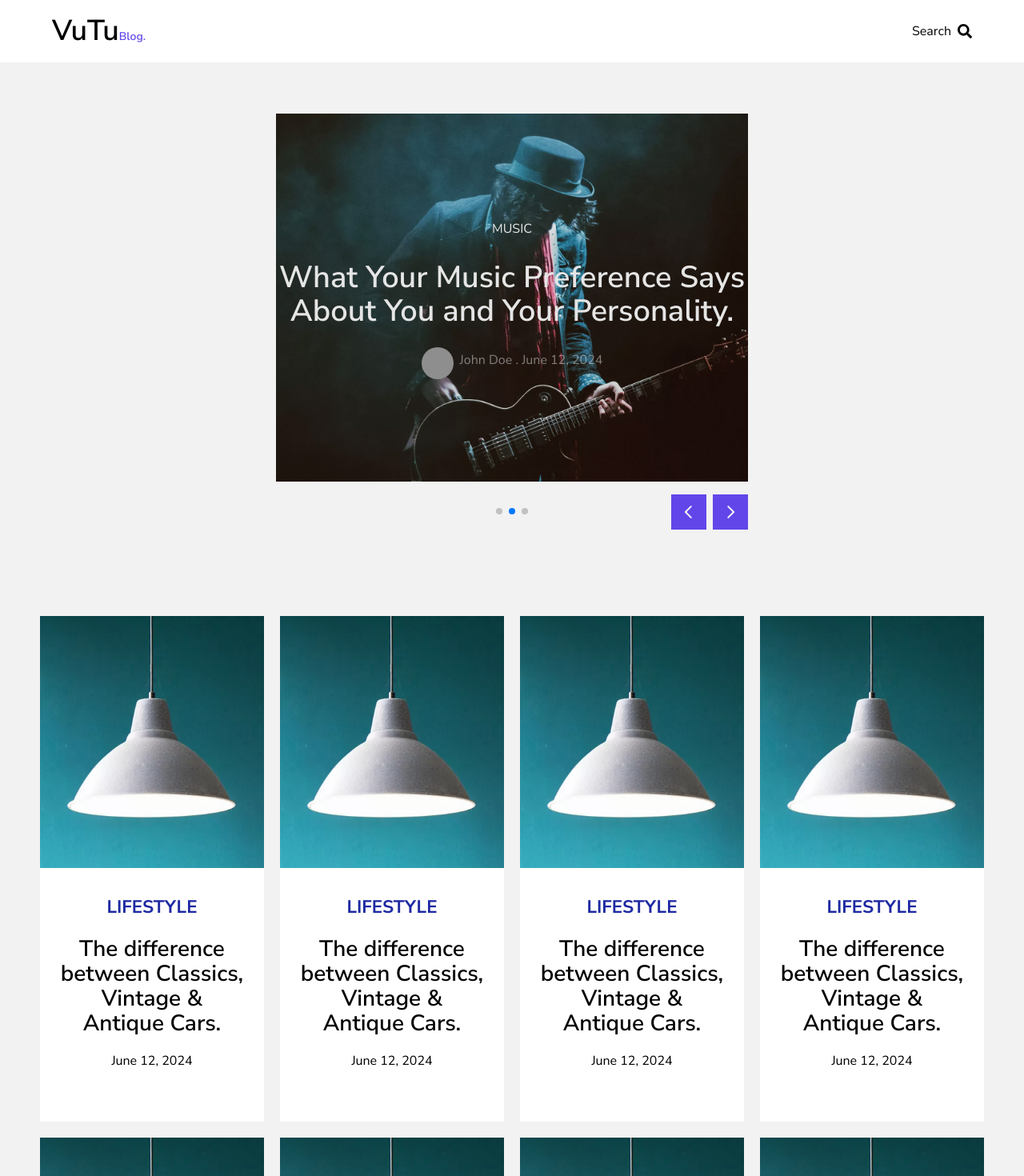
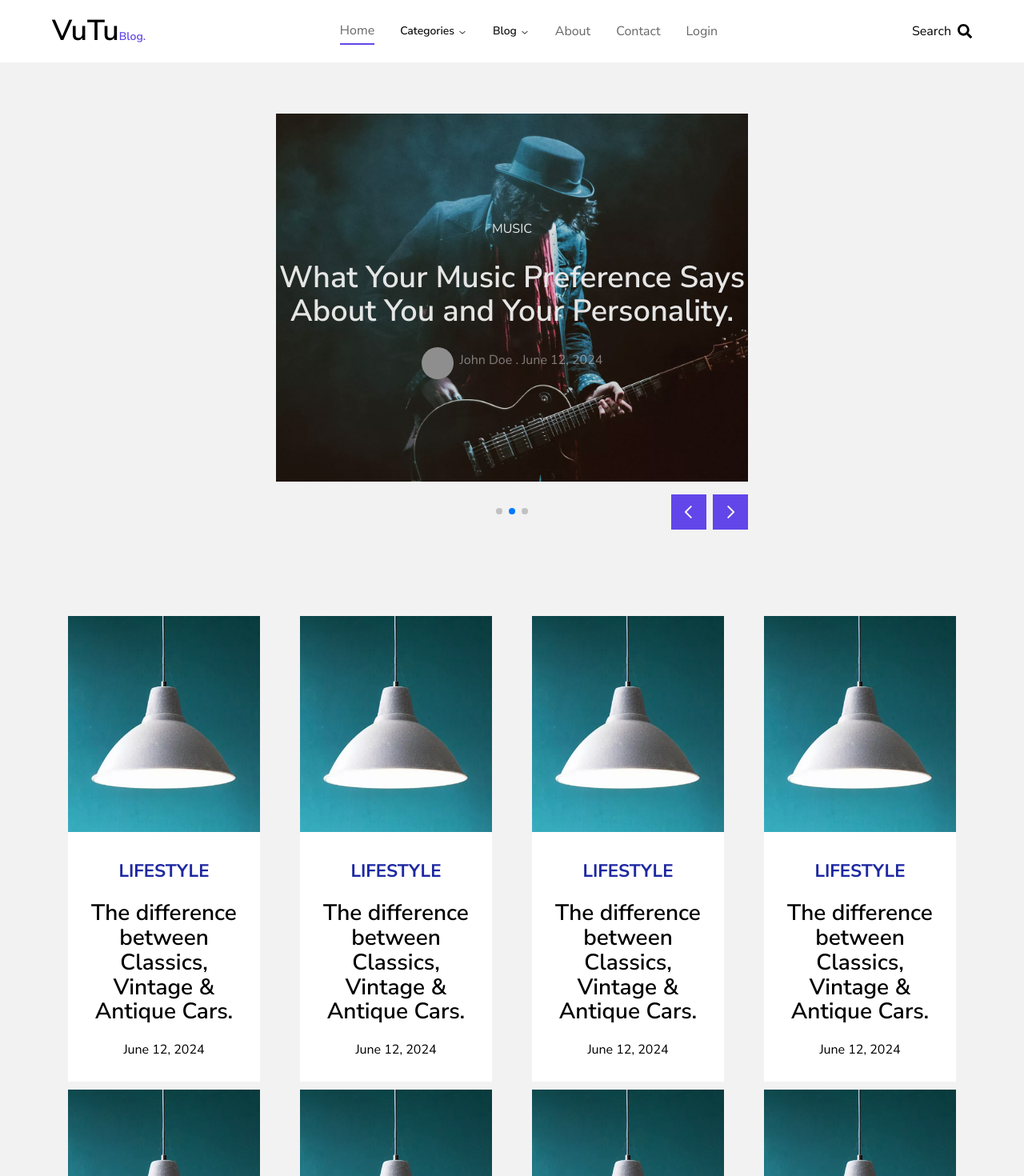
Before and after one commit to BBoyFinger/my-blog, a Next.js app: page / in a window 1280 px wide. Shown: the top 1470 px of the page at 80% size. Built offline with nearby package versions, Linux system fonts and the light colour scheme; grey boxes are pictures that could not be loaded.

Commit message:
update ui

```diff
--- a/src/app/page.tsx
+++ b/src/app/page.tsx
@@ -248,7 +248,7 @@ const HomePage = (props: Props) => {
 
       {/* Post */}
       <section className="pt-[60px] pb-[72px]">
-        <div className="container grid grid-cols-1 xl:grid-cols-4 gap-[20px]  px-[10px] ">
+        <div className="container grid grid-cols-1 xl:grid-cols-4 gap-[10px]">
           {posts.map((post, index) => {
             return (
               <Post
--- a/src/components/Footer.tsx
+++ b/src/components/Footer.tsx
@@ -1,3 +1,4 @@
+import { MdOutlineEmail } from "react-icons/md";
 import React from "react";
 import { Input } from "./ui/input";
 import { MdEmail } from "react-icons/md";
@@ -53,8 +54,14 @@ const Footer = (props: Props) => {
             </p>
 
             <div className="flex mb-[18px]">
-              <Input type="email" placeholder="Email" />
-              <Button type="submit">Send</Button>
+              <Input
+                type="email"
+                placeholder="Email Address"
+                className={`bg-[rgba(0,0,0,0.25)]  text-white px-[20px]`}
+              />
+              <Button type="submit" className="bg-black text-white px-[20px]">
+                Send
+              </Button>
             </div>
 
             <div className="text-center xl:text-left">
@@ -62,7 +69,7 @@ const Footer = (props: Props) => {
             </div>
           </div>
         </div>
-        <div className="flex flex-col xl:flex-row justify-between">
+        <div className="flex flex-col xl:flex-row justify-between rounded-none">
           {/* social */}
 
           {/* Copyright */}
--- a/src/components/MobileNav.tsx
+++ b/src/components/MobileNav.tsx
@@ -16,16 +16,12 @@ const links = [
     href: "/category",
   },
   {
-    name: "Styles",
-    href: "/styles",
+    name: "About",
+    href: "/about",
   },
   {
     name: "Blog",
     href: "/blog",
-  },
-  {
-    name: "About",
-    href: "/about",
   },
   {
     name: "Contact",
--- a/src/components/NavBar.tsx
+++ b/src/components/NavBar.tsx
@@ -17,57 +17,42 @@ const links = [
   {
     name: "Home",
     href: "/",
+    trigger: false,
   },
   {
     name: "Categories",
     href: "/category",
-  },
-  {
-    name: "Styles",
-    href: "/styles",
+    trigger: true,
+    children: [
+      { name: "Category 1", href: "/category/1" },
+      { name: "Category 2", href: "/category/2" },
+      { name: "Category 3", href: "/category/3" },
+    ],
   },
   {
     name: "Blog",
     href: "/blog",
+    trigger: true,
+    children: [
+      { name: "Blog Post 1", href: "/blog/1" },
+      { name: "Blog Post 2", href: "/blog/2" },
+      { name: "Blog Post 3", href: "/blog/3" },
+    ],
   },
   {
     name: "About",
     href: "/about",
+    trigger: false,
   },
   {
     name: "Contact",
     href: "/contact",
+    trigger: false,
   },
   {
     name: "Login",
     href: "/login",
-  },
-];
-
-const category = [
-  {
-    tille: "LifeStylle",
-    href: "#",
-  },
-  {
-    tille: "LifeStylle",
-    href: "#",
-  },
-  {
-    tille: "LifeStylle",
-    href: "#",
-  },
-  {
-    tille: "LifeStylle",
-    href: "#",
-  },
-  {
-    tille: "LifeStylle",
-    href: "#",
-  },
-  {
-    tille: "LifeStylle",
-    href: "#",
+    trigger: false,
   },
 ];
 
@@ -75,7 +60,6 @@ const NavBar = (props: Props) => {
   const pathName = usePathname();
   return (
     <nav className="flex gap-8">
-      <NavigationMenu>
       {/* {links.map((link, index) => {
         return (
           <Link
@@ -89,12 +73,46 @@ const NavBar = (props: Props) => {
           </Link>
         );
       })} */}
-
-        <NavigationMenuList>
-          <NavigationMenuItem>
-
+      <NavigationMenu>
+        {links.map((link, index) => (
+          <NavigationMenuItem key={index}>
+            {link.trigger ? (
+              <>
+                <NavigationMenuTrigger> {link.name}</NavigationMenuTrigger>
+                <NavigationMenuContent>
+                  {link.children?.map((item, index) => {
+                    return (
+                      <ul
+                        key={index}
+                        className="text-[15px] font-normal m-0 py-[18px] bg-[#151515] rounded-[0_0_3px_3px] text-white w-40"
+                      >
+                        <li className="block text-left p-0 m-0 min-h-[33px] w-full">
+                          <NavigationMenuLink asChild>
+                            <Link
+                              href={item.href}
+                              className="py-[7.5px] px-[20px] text-[rgba(255,255,255,0.5)] hover:text-white "
+                            >
+                              {item.name}
+                            </Link>
+                          </NavigationMenuLink>
+                        </li>
+                      </ul>
+                    );
+                  })}
+                </NavigationMenuContent>
+              </>
+            ) : (
+              <NavigationMenuLink
+                href={link.href}
+                className={`${
+                  link.href === pathName && "border-b-2 border-accent"
+                } capitalize transition-all flex items-center text-[rgba(0,0,0,0.6)] hover:text-accent-hover`}
+              >
+                {link.name}
+              </NavigationMenuLink>
+            )}
           </NavigationMenuItem>
-        </NavigationMenuList>
+        ))}
       </NavigationMenu>
     </nav>
   );
--- a/src/components/Post.tsx
+++ b/src/components/Post.tsx
@@ -10,14 +10,15 @@ type Props = {
 
 function Post(props: Props) {
   return (
-    <div className="xl:w-[320px] xl:h-[632px] w-full max-w-full bg-white text-center flex-initial">
+    <div className="px-[20px]">
+      <div className="w-full max-w-full bg-white text-center flex-initial">
         {/* Header */}
         <motion.div
           initial={{ opacity: 0 }}
           animate={{ opacity: 1 }}
           exit={{ opacity: 0 }}
           transition={{ duration: 0.5 }}
-        className="mb-8"
+          className="mb-8 "
         >
           <motion.div
             className=""
@@ -47,8 +48,11 @@ function Post(props: Props) {
           <h3 className="font-bold text-[#1d28a1] text-[1.4rem] uppercase leading-[0.25rem] transition-all ease-in-out mb-[1.2rem]">
             {props.category}
           </h3>
-        <h1 className="text-[28px] font-image text-[#000000]">{props.title}</h1>
+          <h1 className="text-[28px] font-image text-[#000000]">
+            {props.title}
+          </h1>
           <p>{props.date}</p>
+        </div>
       </div>
     </div>
   );
--- a/src/components/ui/navigation-menu.tsx
+++ b/src/components/ui/navigation-menu.tsx
@@ -1,9 +1,9 @@
-import * as React from "react"
-import { ChevronDownIcon } from "@radix-ui/react-icons"
-import * as NavigationMenuPrimitive from "@radix-ui/react-navigation-menu"
-import { cva } from "class-variance-authority"
+import * as React from "react";
+import { ChevronDownIcon } from "@radix-ui/react-icons";
+import * as NavigationMenuPrimitive from "@radix-ui/react-navigation-menu";
+import { cva } from "class-variance-authority";
 
-import { cn } from "@/lib/utils"
+import { cn } from "@/lib/utils";
 
 const NavigationMenu = React.forwardRef<
   React.ElementRef<typeof NavigationMenuPrimitive.Root>,
@@ -12,7 +12,7 @@ const NavigationMenu = React.forwardRef<
   <NavigationMenuPrimitive.Root
     ref={ref}
     className={cn(
-      "relative z-10 flex max-w-max flex-1 items-center justify-center",
+      "relative list-none capitalize transition-all flex items-center gap-8 z-50",
       className
     )}
     {...props}
@@ -20,8 +20,8 @@ const NavigationMenu = React.forwardRef<
     {children}
     <NavigationMenuViewport />
   </NavigationMenuPrimitive.Root>
-))
-NavigationMenu.displayName = NavigationMenuPrimitive.Root.displayName
+));
+NavigationMenu.displayName = NavigationMenuPrimitive.Root.displayName;
 
 const NavigationMenuList = React.forwardRef<
   React.ElementRef<typeof NavigationMenuPrimitive.List>,
@@ -35,14 +35,14 @@ const NavigationMenuList = React.forwardRef<
     )}
     {...props}
   />
-))
-NavigationMenuList.displayName = NavigationMenuPrimitive.List.displayName
+));
+NavigationMenuList.displayName = NavigationMenuPrimitive.List.displayName;
 
-const NavigationMenuItem = NavigationMenuPrimitive.Item
+const NavigationMenuItem = NavigationMenuPrimitive.Item;
 
 const navigationMenuTriggerStyle = cva(
-  "group inline-flex h-9 w-max items-center justify-center rounded-md bg-background px-4 py-2 text-sm font-medium transition-colors hover:bg-accent hover:text-accent-foreground focus:bg-accent focus:text-accent-foreground focus:outline-none disabled:pointer-events-none disabled:opacity-50 data-[active]:bg-accent/50 data-[state=open]:bg-accent/50"
-)
+  "group  inline-flex h-9 w-max items-center justify-center rounded-md bg-background text-sm font-medium transition-colors focus:text-accent-foreground focus:outline-none disabled:pointer-events-none disabled:opacity-50 "
+);
 
 const NavigationMenuTrigger = React.forwardRef<
   React.ElementRef<typeof NavigationMenuPrimitive.Trigger>,
@@ -59,8 +59,8 @@ const NavigationMenuTrigger = React.forwardRef<
       aria-hidden="true"
     />
   </NavigationMenuPrimitive.Trigger>
-))
-NavigationMenuTrigger.displayName = NavigationMenuPrimitive.Trigger.displayName
+));
+NavigationMenuTrigger.displayName = NavigationMenuPrimitive.Trigger.displayName;
 
 const NavigationMenuContent = React.forwardRef<
   React.ElementRef<typeof NavigationMenuPrimitive.Content>,
@@ -69,15 +69,15 @@ const NavigationMenuContent = React.forwardRef<
   <NavigationMenuPrimitive.Content
     ref={ref}
     className={cn(
-      "left-0 top-0 w-full data-[motion^=from-]:animate-in data-[motion^=to-]:animate-out data-[motion^=from-]:fade-in data-[motion^=to-]:fade-out data-[motion=from-end]:slide-in-from-right-52 data-[motion=from-start]:slide-in-from-left-52 data-[motion=to-end]:slide-out-to-right-52 data-[motion=to-start]:slide-out-to-left-52 md:absolute md:w-auto ",
+      "top-0 left-0 w-full data-[motion^=from-]:animate-in data-[motion^=to-]:animate-out data-[motion^=from-]:fade-in data-[motion^=to-]:fade-out data-[motion=from-end]:slide-in-from-right-52 data-[motion=from-start]:slide-in-from-left-52 data-[motion=to-end]:slide-out-to-right-52 data-[motion=to-start]:slide-out-to-left-52 md:absolute md:w-auto ",
       className
     )}
     {...props}
   />
-))
-NavigationMenuContent.displayName = NavigationMenuPrimitive.Content.displayName
+));
+NavigationMenuContent.displayName = NavigationMenuPrimitive.Content.displayName;
 
-const NavigationMenuLink = NavigationMenuPrimitive.Link
+const NavigationMenuLink = NavigationMenuPrimitive.Link;
 
 const NavigationMenuViewport = React.forwardRef<
   React.ElementRef<typeof NavigationMenuPrimitive.Viewport>,
@@ -93,9 +93,9 @@ const NavigationMenuViewport = React.forwardRef<
       {...props}
     />
   </div>
-))
+));
 NavigationMenuViewport.displayName =
-  NavigationMenuPrimitive.Viewport.displayName
+  NavigationMenuPrimitive.Viewport.displayName;
 
 const NavigationMenuIndicator = React.forwardRef<
   React.ElementRef<typeof NavigationMenuPrimitive.Indicator>,
@@ -111,9 +111,9 @@ const NavigationMenuIndicator = React.forwardRef<
   >
     <div className="relative top-[60%] h-2 w-2 rotate-45 rounded-tl-sm bg-border shadow-md" />
   </NavigationMenuPrimitive.Indicator>
-))
+));
 NavigationMenuIndicator.displayName =
-  NavigationMenuPrimitive.Indicator.displayName
+  NavigationMenuPrimitive.Indicator.displayName;
 
 export {
   navigationMenuTriggerStyle,
@@ -125,4 +125,4 @@ export {
   NavigationMenuLink,
   NavigationMenuIndicator,
   NavigationMenuViewport,
-}
+};
```
Also changed, not shown: src/components/ui/pagination.tsx (+23 -31 lines). Lines whose indentation alone changed are shown as unchanged.
